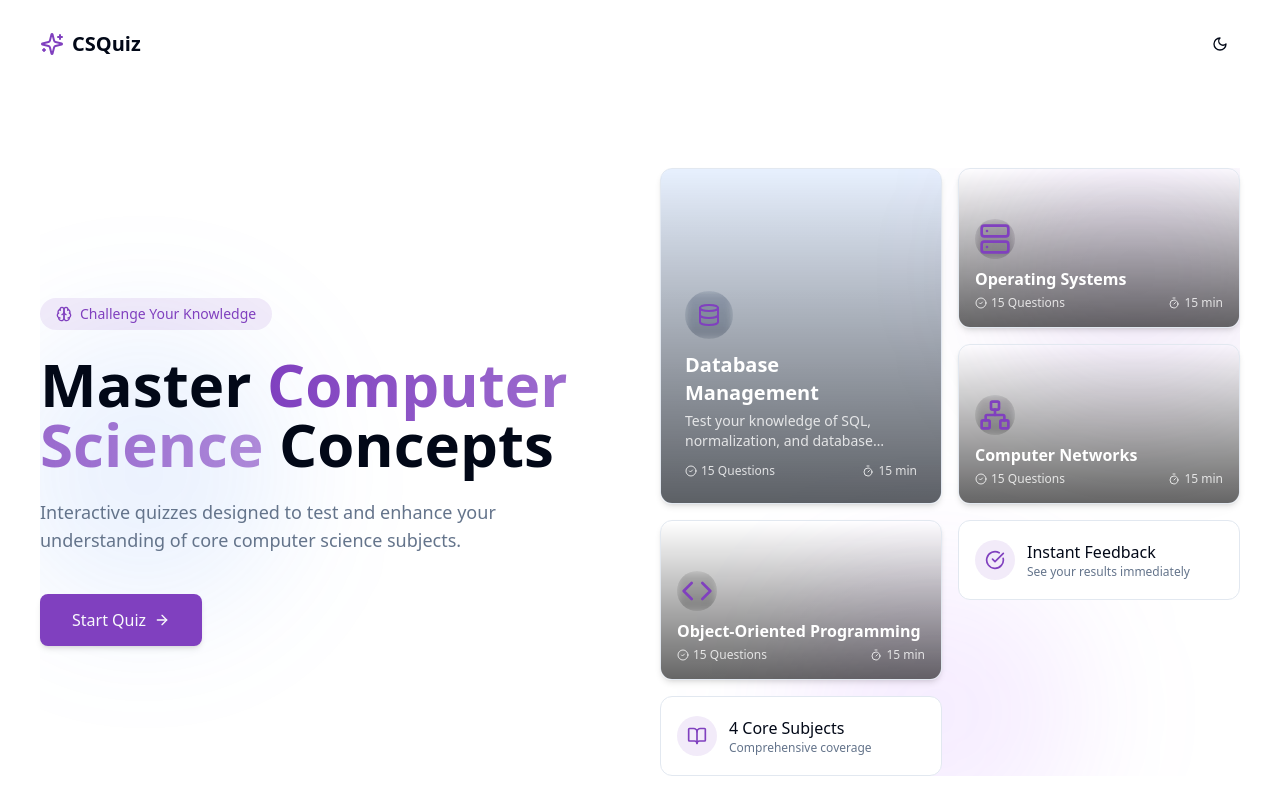
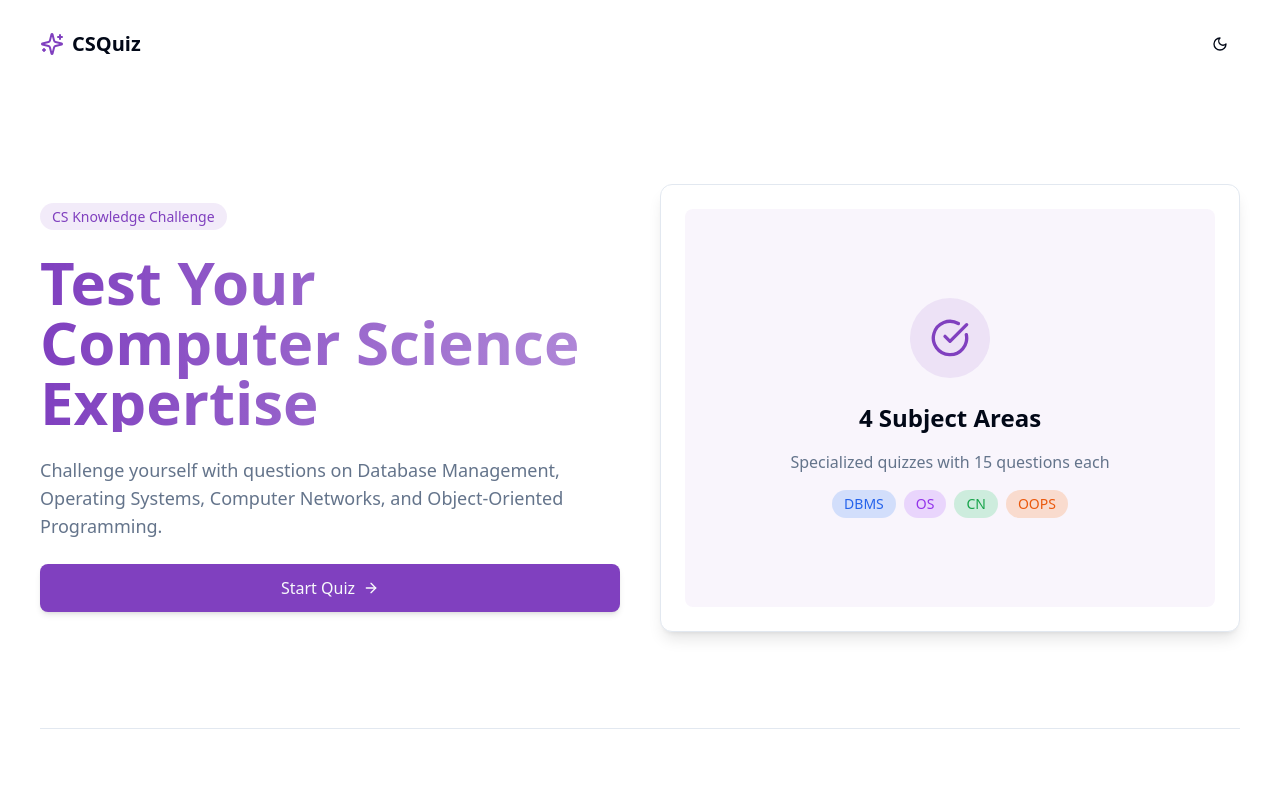
Before and after one commit to Farooq7234/quizzical-computing-challenge, a React (Vite) app: page / in a window 1280 px wide. Shown: the top 797 px of the page. Built offline with nearby package versions, Linux system fonts and the light colour scheme.

Commit message:
Reverted to commit 5f47046db02eaa5cd8c0e4583d61a6f128fe631a

```diff
--- a/index.html
+++ b/index.html
@@ -3,9 +3,14 @@
   <head>
     <meta charset="UTF-8" />
     <meta name="viewport" content="width=device-width, initial-scale=1.0" />
-    <title>CS Quiz Challenge</title>
+    <title>10 Quiz Challenge</title>
     <meta name="umar farooq madesh tamizharasu" content="quiz" />
     <meta property="og:type" content="website" />
+
+
+    <meta name="twitter:card" content="summary_large_image" />
+    <meta name="twitter:site" content="@lovable_dev" />
+    <meta name="twitter:image" content="https://lovable.dev/opengraph-image-p98pqg.png" />
   </head>
 
   <body>
--- a/src/pages/Index.tsx
+++ b/src/pages/Index.tsx
@@ -1,8 +1,9 @@
+
 import React, { useState, useEffect } from "react";
 import { ThemeToggle } from "@/components/ThemeToggle";
 import { Carousel, CarouselContent, CarouselItem, CarouselPrevious, CarouselNext } from "@/components/ui/carousel";
 import { Card, CardContent } from "@/components/ui/card";
-import { ArrowRight, Book, BookOpen, Brain, CheckCircle, Code, Database, Network, Server, Sparkles, LightbulbIcon, CheckCircle2, Timer } from "lucide-react";
+import { ArrowRight, Book, BookOpen, Brain, CheckCircle, Code, Database, Network, Server, Sparkles } from "lucide-react";
 import { Link, useNavigate } from "react-router-dom";
 
 const Index = () => {
@@ -84,114 +85,47 @@ const Index = () => {
         </nav>
 
         <div className={`px-6 sm:px-10 ${mounted ? 'animate-fade-in' : 'opacity-0'}`}>
-          {/* Redesigned Hero Section with Fixed Alignment */}
-          <section className="py-16 md:py-20">
-            <div className="relative">
-              {/* Background Elements */}
-              <div className="absolute inset-0 -z-10 overflow-hidden">
-                <div className="absolute -top-10 -right-10 w-72 h-72 bg-primary/10 rounded-full blur-3xl"></div>
-                <div className="absolute top-40 -left-10 w-72 h-72 bg-blue-500/10 rounded-full blur-3xl"></div>
-                <div className="absolute -bottom-20 right-40 w-72 h-72 bg-purple-500/10 rounded-full blur-3xl"></div>
-              </div>
-
-              <div className="grid grid-cols-1 lg:grid-cols-2 gap-10 items-center">
-                {/* Hero Content */}
-                <div className="space-y-6 relative z-10">
+          {/* Hero Section */}
+          <section className="py-16 md:py-24">
+            <div className="grid grid-cols-1 md:grid-cols-2 gap-10 items-center">
+              <div className="space-y-6">
                 <div className="inline-block">
-                    <span className="bg-primary/10 text-primary px-4 py-1.5 rounded-full text-sm font-medium flex items-center gap-2">
-                      <Brain className="h-4 w-4" /> Challenge Your Knowledge
+                  <span className="bg-primary/10 text-primary px-3 py-1 rounded-full text-sm font-medium">
+                    CS Knowledge Challenge
                   </span>
                 </div>
-                  <h1 className="text-4xl md:text-5xl lg:text-6xl font-bold text-foreground leading-tight">
-                    Master <span className="bg-gradient-to-r from-primary to-primary/60 bg-clip-text text-transparent">Computer Science</span> Concepts
+                <h1 className="text-4xl md:text-5xl lg:text-6xl font-bold bg-gradient-to-r from-primary to-primary/60 bg-clip-text text-transparent">
+                  Test Your Computer Science Expertise
                 </h1>
                 <p className="text-lg text-muted-foreground">
-                    Interactive quizzes designed to test and enhance your understanding of core computer science subjects.
+                  Challenge yourself with questions on Database Management, Operating Systems, Computer Networks, and Object-Oriented Programming.
                 </p>
-                  <div className="flex flex-col sm:flex-row gap-4 pt-4">
+                <div className="flex flex-col sm:flex-row gap-4">
                   <button
                     onClick={handleStartQuiz}
-                      className="bg-primary hover:bg-primary/90 text-primary-foreground px-8 py-3.5 rounded-lg transition-all duration-300 hover:scale-[1.02] shadow-md hover:shadow-lg flex items-center justify-center gap-2 w-full sm:w-auto font-medium"
+                    className="bg-primary hover:bg-primary/90 text-primary-foreground px-8 py-3 rounded-lg transition-all duration-300 hover:scale-[1.02] shadow-md hover:shadow-lg flex items-center justify-center gap-2 w-full"
                   >
                     Start Quiz <ArrowRight className="h-4 w-4" />
                   </button>
                 </div>
               </div>
-
-                {/* Hero Interactive Element - Fixed Grid */}
-                <div className="relative z-10">
-                  <div className="grid grid-cols-6 gap-4 h-full">
-                    {/* Main Feature Card */}
-                    <div
-                      className="col-span-6 md:col-span-3 row-span-2 h-64 md:h-auto relative group rounded-xl border border-border shadow-md transition-all duration-300 hover:shadow-lg hover:-translate-y-1 overflow-hidden"
-                    >
-                      <div className="absolute inset-0 bg-blue-500/20 opacity-60"></div>
-                      <div className="absolute inset-0 bg-gradient-to-b from-transparent to-black/60 p-6 flex flex-col justify-end">
-                        <div className="w-12 h-12 bg-white/10 backdrop-blur-sm rounded-full flex items-center justify-center mb-3">
-                          <Database className="h-6 w-6 text-primary" />
+              <div className="bg-card rounded-xl p-6 border border-border shadow-lg">
+                <div className="aspect-[4/3] bg-primary/5 rounded-lg flex items-center justify-center">
+                  <div className="text-center p-8">
+                    <div className="w-20 h-20 bg-primary/10 rounded-full flex items-center justify-center mx-auto mb-6">
+                      <CheckCircle className="h-10 w-10 text-primary" />
                     </div>
-                        <h3 className="font-semibold text-white text-xl mb-1">{subjectQuizzes[0].name}</h3>
-                        <p className="text-white/80 text-sm mb-3 line-clamp-2">{subjectQuizzes[0].description}</p>
-                        <div className="flex items-center justify-between">
-                          <span className="text-xs text-white/80 flex items-center gap-1">
-                            <CheckCircle2 className="h-3 w-3" /> {subjectQuizzes[0].questions} Questions
-                          </span>
-                          <span className="text-xs text-white/80 flex items-center gap-1">
-                            <Timer className="h-3 w-3" /> 15 min
-                          </span>
-                        </div>
-                        <Link to={subjectQuizzes[0].path} className="absolute inset-0 z-10 focus:outline-none focus:ring-2 focus:ring-primary focus:ring-offset-2 rounded-xl">
-                          <span className="sr-only">Start {subjectQuizzes[0].name} Quiz</span>
-                        </Link>
-                      </div>
-                    </div>
-
-                    {/* Other Subject Cards - Equal Heights */}
-                    {subjectQuizzes.slice(1).map((quiz, index) => (
-                      <div
-                        key={index}
-                        className="col-span-6 md:col-span-3 h-40 relative group rounded-xl border border-border shadow-md transition-all duration-300 hover:shadow-lg hover:-translate-y-1 overflow-hidden"
-                      >
-                        <div className={`absolute inset-0 ${quiz.color.replace("/80", "/20")} opacity-60`}></div>
-                        <div className="absolute inset-0 bg-gradient-to-b from-transparent to-black/60 p-4 flex flex-col justify-end">
-                          <div className="w-10 h-10 bg-white/10 backdrop-blur-sm rounded-full flex items-center justify-center mb-2">
-                            {quiz.icon}
-                          </div>
-                          <h3 className="font-semibold text-white text-base mb-1">{quiz.name}</h3>
-                          <div className="flex items-center justify-between">
-                            <span className="text-xs text-white/80 flex items-center gap-1">
-                              <CheckCircle2 className="h-3 w-3" /> {quiz.questions} Questions
-                            </span>
-                            <span className="text-xs text-white/80 flex items-center gap-1">
-                              <Timer className="h-3 w-3" /> 15 min
-                            </span>
-                          </div>
-                          <Link to={quiz.path} className="absolute inset-0 z-10 focus:outline-none focus:ring-2 focus:ring-primary focus:ring-offset-2 rounded-xl">
-                            <span className="sr-only">Start {quiz.name} Quiz</span>
-                          </Link>
-                        </div>
-                      </div>
-                    ))}
-
-                    {/* Features Cards - Equal Heights */}
-                    <div className="col-span-6 md:col-span-3 bg-card border border-border rounded-xl p-4 flex items-center gap-3 h-20">
-                      <div className="w-10 h-10 bg-primary/10 rounded-full flex items-center justify-center flex-shrink-0">
-                        <CheckCircle className="h-5 w-5 text-primary" />
-                      </div>
-                      <div>
-                        <h4 className="font-medium">Instant Feedback</h4>
-                        <p className="text-xs text-muted-foreground">See your results immediately</p>
-                      </div>
-                    </div>
-
-                    <div className="col-span-6 md:col-span-3 bg-card border border-border rounded-xl p-4 flex items-center gap-3 h-20">
-                      <div className="w-10 h-10 bg-primary/10 rounded-full flex items-center justify-center flex-shrink-0">
-                        <BookOpen className="h-5 w-5 text-primary" />
-                      </div>
-                      <div>
-                        <h4 className="font-medium">4 Core Subjects</h4>
-                        <p className="text-xs text-muted-foreground">Comprehensive coverage</p>
-                      </div>
+                    <h3 className="text-2xl font-semibold mb-4">
+                      4 Subject Areas
+                    </h3>
+                    <p className="text-muted-foreground mb-4">
+                      Specialized quizzes with 15 questions each
+                    </p>
+                    <div className="flex justify-center gap-2 flex-wrap">
+                      <span className="px-3 py-1 bg-blue-500/20 text-blue-600 dark:text-blue-400 dark:bg-blue-500/30 rounded-full text-sm">DBMS</span>
+                      <span className="px-3 py-1 bg-purple-500/20 text-purple-600 dark:text-purple-400 dark:bg-purple-500/30 rounded-full text-sm">OS</span>
+                      <span className="px-3 py-1 bg-green-500/20 text-green-600 dark:text-green-400 dark:bg-green-500/30 rounded-full text-sm">CN</span>
+                      <span className="px-3 py-1 bg-orange-500/20 text-orange-600 dark:text-orange-400 dark:bg-orange-500/30 rounded-full text-sm">OOPS</span>
                     </div>
                   </div>
                 </div>
@@ -269,7 +203,7 @@ const Index = () => {
                 {subjectQuizzes.map((quiz, index) => (
                   <Link to={quiz.path} key={index}>
                     <button
-                      className={`bg-${quiz.color.split('/')[0]} hover:bg-${quiz.color.split('/')[0]}/90 dark:text-white px-6 py-2 rounded-lg transition-all duration-300 hover:scale-[1.02] shadow-md hover:shadow-lg flex items-center gap-2`}
+                      className={`bg-${quiz.color.split('/')[0]} hover:bg-${quiz.color.split('/')[0]}/90 text-white px-6 py-2 rounded-lg transition-all duration-300 hover:scale-[1.02] shadow-md hover:shadow-lg flex items-center gap-2`}
                       style={{backgroundColor: `var(--${quiz.color.split('/')[0]}-500)`}}
                     >
                       {quiz.name.split(' ')[0]}
```
Lines whose indentation alone changed are shown as unchanged.
